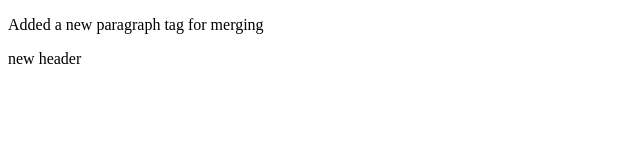
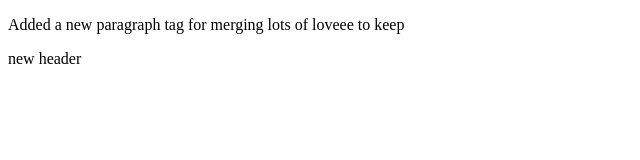
Before and after one commit to vamsikandula03/Git-learning, a plain HTML site: page index.html in a window 1280 px wide. Shown: the whole page, without its empty margins (0-640 px from the left). Drawn offline with Linux system fonts and the light colour scheme.

Commit message:
testing123

```diff
--- a/index.html
+++ b/index.html
@@ -7,7 +7,7 @@
 
 </head>
 <body>
-    <p>Added a new paragraph tag for merging</p>
+    <p>Added a new paragraph tag for merging lots of loveee to keep </p>
     <p>new header</p>
 </body>
 </html>
```
